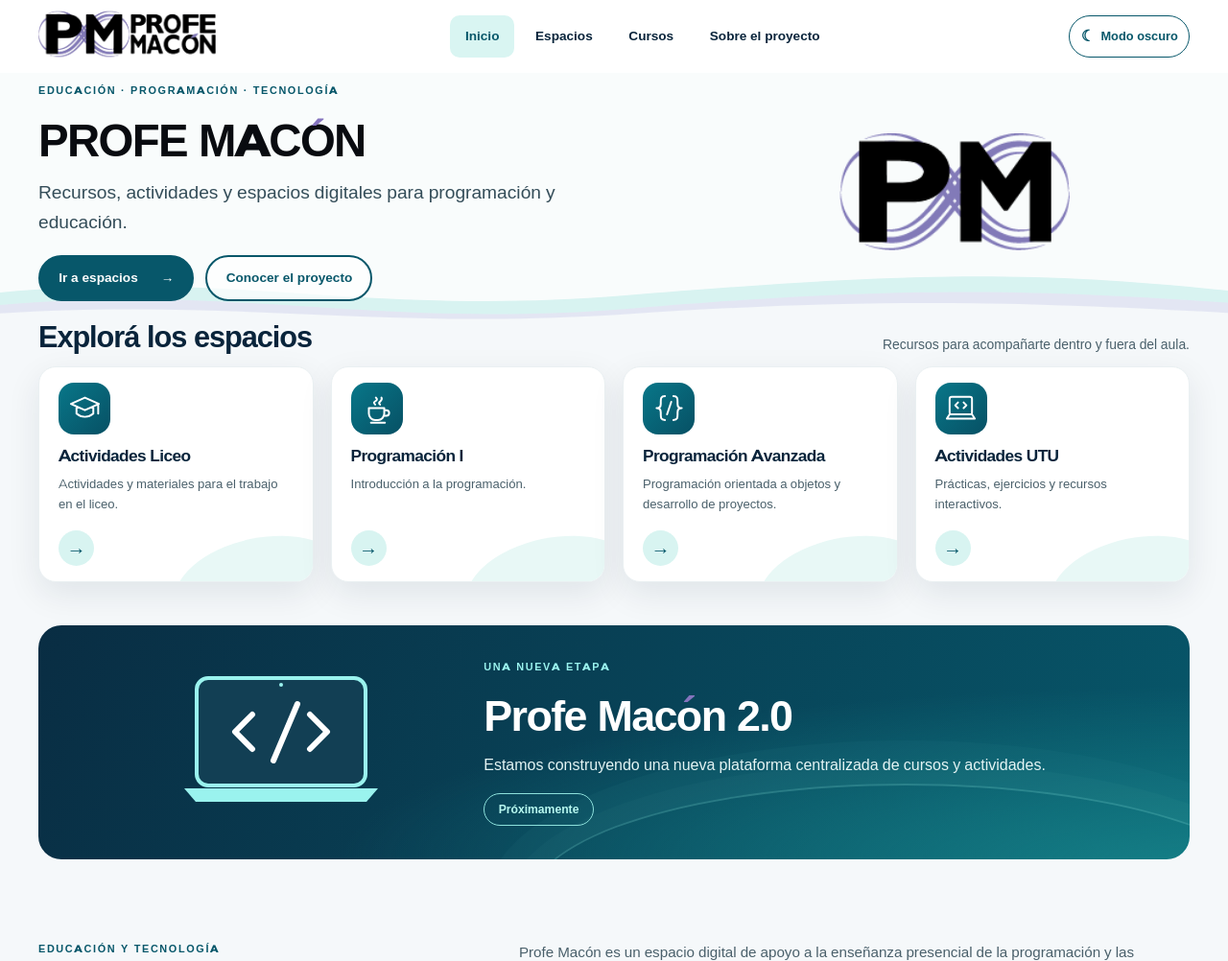
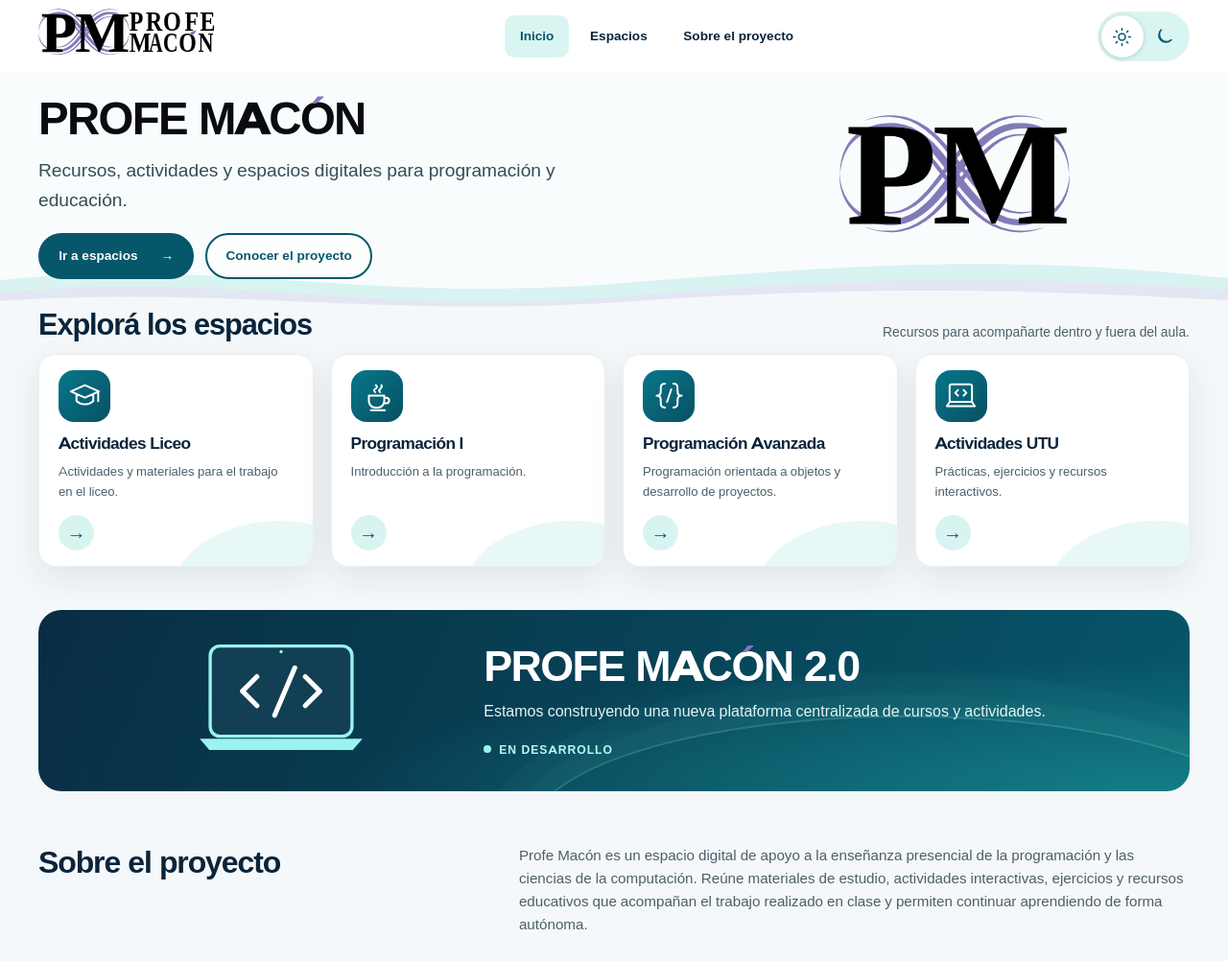
Before and after one commit to pablomacon/inicio-profemacon, a plain HTML site: page index.html in a window 1280 px wide. Shown: the top 1002 px of the page at 96% size. Drawn offline with Linux system fonts and the light colour scheme.

Commit message:
Finalizar diseño e identidad visual de Profe Macón

```diff
--- a/assets/css/styles.css
+++ b/assets/css/styles.css
@@ -33,19 +33,6 @@
 [data-theme="dark"] .theme-moon { display: none; }
 [data-theme="dark"] .theme-sun { display: inline; }
 
-[data-theme="dark"] {
-  color-scheme: dark;
-  --ink: #f1f7fa;
-  --navy: #e3eef4;
-  --petrol: #83e0db;
-  --lavender: #c9bafa;
-  --background: #101b25;
-  --muted: #b1c4d0;
-  --shadow: 0 12px 35px #0005;
-  --surface: #182936;
-  --border: #344957;
-  --accent-surface: #223c49;
-}
 
 [data-theme="dark"] :focus-visible { outline-color: var(--lavender); }
 [data-theme="dark"] :is(.header, .card, .footer, .skip-link) {
@@ -82,3 +69,90 @@
 
   .theme-toggle { grid-column: 2; grid-row: 1; }
 }
+
+/* Shared design tokens and final component refinements. */
+:root {
+  --font-family: Montserrat, Arial, sans-serif;
+  --size-h1: clamp(2.8rem, 5vw, 4.6rem);
+  --size-h2: clamp(1.75rem, 2.4vw, 2rem);
+  --size-h3: 1.08rem;
+  --surface: #fff;
+  --header-surface: #fff;
+  --hero-surface: #f9fcfc;
+  --border: #eaf0f2;
+  --border-hover: #93cbc8;
+  --accent-surface: #d9f5f2;
+  --focus: #8574be;
+  --button-primary-bg: #07576a;
+  --button-primary-text: #fff;
+  --button-secondary-bg: #ffffffba;
+  --shadow-hover: 0 18px 38px rgba(9,36,59,.15);
+  --radius-card: 18px;
+  --radius-pill: 999px;
+  --space-card: 20px 22px;
+}
+[data-theme="dark"] {
+  color-scheme: dark;
+  --ink: #f1f7fa;
+  --navy: #e3eef4;
+  --petrol: #83e0db;
+  --lavender: #c9bafa;
+  --background: #101b25;
+  --muted: #b1c4d0;
+  --shadow: 0 12px 35px #0005;
+  --surface: #182936;
+  --border: #344957;
+  --accent-surface: #223c49;
+
+  --header-surface: #182936;
+  --hero-surface: #152530;
+  --border-hover: #83e0db;
+  --focus: #c9bafa;
+  --button-primary-bg: #83e0db;
+  --button-primary-text: #10232b;
+  --button-secondary-bg: #182936;
+  --shadow-hover: 0 18px 38px #0007;
+}
+body, h1, h2, h3, button { font-family: var(--font-family); }
+:focus-visible { outline-color: var(--focus); }
+.header, .footer { background: var(--header-surface); }
+.hero { background: var(--hero-surface); }
+.hero h1 { font-size: var(--size-h1); }
+.section-heading h2 { font-size: var(--size-h2); }
+.card h3 { font-size: var(--size-h3); overflow-wrap: anywhere; }
+/* Keep the real accented character in the document for selection and assistive technology. */
+.accent-letter { position: relative; display: inline-block; color: transparent; }
+.accent-letter::before { content: attr(data-letter); position: absolute; inset: 0; color: var(--accent-letter-color); }
+.accent-letter::after { content: '\00b4'; position: absolute; left: 0; top: 0; width: 100%; color: var(--lavender); text-align: center; line-height: 1; pointer-events: none; }
+.hero h1 { --accent-letter-color: var(--ink); }
+.future h2 { --accent-letter-color: #fff; }
+.button { font-weight: 600; }
+.button-primary { background: var(--button-primary-bg); border-color: var(--button-primary-bg); color: var(--button-primary-text); }
+.button-outline { background: var(--button-secondary-bg); }
+.card { min-height: 235px; padding: var(--space-card); background: var(--surface); border-color: var(--border); border-radius: var(--radius-card); transition: transform .2s, box-shadow .2s, border-color .2s; }
+.card:hover { transform: translateY(-4px); border-color: var(--border-hover); box-shadow: var(--shadow-hover); }
+.card-arrow { transition: transform .2s; }
+.card:hover .card-arrow, .card:focus-visible .card-arrow { transform: translateX(4px); }
+.future { padding-block: 25px; }
+.future-illustration svg { width: min(100%, 210px); }
+.future h2 { margin-bottom: .55rem; }
+.future p:not(.eyebrow) { margin-bottom: .8rem; }
+.development-status { display: inline-flex; align-items: center; gap: .5rem; color: #b8f8f0; font-size: .76rem; font-weight: 700; letter-spacing: .08em; }
+.development-status::before { content: ''; width: .5rem; height: .5rem; border-radius: 50%; background: #9af3ee; }
+.about { padding-block: 55px; }
+.about h2 { font-size: clamp(1.75rem, 2.5vw, 2rem); }
+.theme-selector:not([hidden]) { display: inline-flex; flex: none; padding: 3px; border: 1px solid var(--border); border-radius: var(--radius-pill); background: var(--accent-surface); }
+.theme-selector button { display: grid; place-items: center; width: 44px; height: 44px; border: 0; border-radius: 50%; background: transparent; color: var(--petrol); cursor: pointer; transition: background .2s, box-shadow .2s; }
+.theme-selector button[aria-pressed="true"] { background: var(--surface); box-shadow: 0 1px 5px #09243b33; }
+.theme-selector button:hover { box-shadow: inset 0 0 0 2px var(--petrol); }
+.theme-selector svg { width: 21px; height: 21px; fill: none; stroke: currentColor; stroke-width: 1.8; stroke-linecap: round; stroke-linejoin: round; }
+@media (min-width:901px) and (max-height:800px) {
+  .hero h1 { font-size: clamp(2.6rem,3.7vw,3.25rem); }
+  .card { min-height: 215px; padding: 16px 20px; }
+}
+@media (max-width:600px) {
+  .theme-selector { grid-column: 2; grid-row: 1; }
+  .future { padding: 24px; }
+  .future-illustration svg { width: 145px; }
+  .about { padding-block: 45px; }
+}
--- a/assets/js/theme.js
+++ b/assets/js/theme.js
@@ -3,38 +3,29 @@
   const systemTheme = window.matchMedia("(prefers-color-scheme: dark)");
   const storageKey = "profemacon-theme";
   let preference;
-
-  try {
-    preference = localStorage.getItem(storageKey);
-  } catch {
-    // The selector still works when storage is blocked.
-  }
+  try { preference = localStorage.getItem(storageKey); } catch { /* Storage is optional. */ }
 
   function applyTheme() {
-    const dark = preference === "dark" ||
-      (preference !== "light" && systemTheme.matches);
-
-    root.dataset.theme = dark ? "dark" : "light";
-    document.getElementById("theme-toggle")?.setAttribute("aria-pressed", String(dark));
+    const theme = preference === "light" || preference === "dark"
+      ? preference : (systemTheme.matches ? "dark" : "light");
+    root.dataset.theme = theme;
+    document.querySelectorAll("[data-theme-choice]").forEach((button) => {
+      button.setAttribute("aria-pressed", String(button.dataset.themeChoice === theme));
+    });
   }
 
   applyTheme();
   systemTheme.addEventListener("change", applyTheme);
-
   document.addEventListener("DOMContentLoaded", () => {
-    const toggle = document.getElementById("theme-toggle");
-
-    toggle.addEventListener("click", () => {
-      preference = root.dataset.theme === "dark" ? "light" : "dark";
-      try {
-        localStorage.setItem(storageKey, preference);
-      } catch {
-        // Keep the selection for the current visit.
-      }
+    const selector = document.querySelector(".theme-selector");
+    selector.addEventListener("click", (event) => {
+      const button = event.target.closest("[data-theme-choice]");
+      if (!button) return;
+      preference = button.dataset.themeChoice;
+      try { localStorage.setItem(storageKey, preference); } catch { /* Keep it for this visit. */ }
       applyTheme();
     });
-
     applyTheme();
-    toggle.hidden = false;
+    selector.hidden = false;
   });
 })();
--- a/index.html
+++ b/index.html
@@ -23,38 +23,64 @@
       property="og:image"
       content="https://profemacon.net/assets/img/logo-profemacon.png"
     />
-    <link rel="icon" type="image/png" href="assets/img/logo-pm.png" />
-    <script src="assets/js/theme.js?v=1"></script>
-    <link rel="stylesheet" href="assets/css/styles.css?v=2" />
+    <link
+      rel="icon"
+      type="image/svg+xml"
+      href="assets/img/logo-pm-fondo-claro.svg"
+    />
+    <script src="assets/js/theme.js?v=2"></script>
+    <link rel="stylesheet" href="assets/css/styles.css?v=4" />
   </head>
   <body id="inicio">
     <a class="skip-link" href="#contenido">Saltar al contenido</a>
     <header class="header">
       <div class="container header-inner">
         <a class="brand" href="#inicio" aria-label="Profe Macón, inicio">
-          <img class="logo-light"
-            src="assets/img/logo-profemacon.png"
+          <img
+            class="logo-light"
+            src="assets/img/logo-profemacon-fondo-claro.svg"
             alt="Profe Macón"
-            width="800"
-            height="300"
+            width="386"
+            height="147"
           />
-          <img class="logo-dark"
-            src="assets/img/logo-profemacon-dark.png"
+          <img
+            class="logo-dark"
+            src="assets/img/logo-profemacon-fondo-oscuro.svg"
             alt="Profe Macón"
-            width="800"
-            height="300"
+            width="386"
+            height="147"
           />
         </a>
         <nav aria-label="Navegación principal">
           <a class="nav-current" href="#inicio" aria-current="page">Inicio</a
-          ><a href="#espacios">Espacios</a><a href="#cursos">Cursos</a
+          ><a href="#espacios">Espacios</a
           ><a href="#proyecto">Sobre el proyecto</a>
         </nav>
-        <button class="theme-toggle" id="theme-toggle" type="button" aria-pressed="false" hidden>
-          <span aria-hidden="true" class="theme-moon">☾</span>
-          <span aria-hidden="true" class="theme-sun">☀</span>
-          Modo oscuro
-        </button>
+        <div class="theme-selector" role="group" aria-label="Apariencia" hidden>
+          <button
+            type="button"
+            data-theme-choice="light"
+            aria-label="Activar modo claro"
+            aria-pressed="false"
+          >
+            <svg viewBox="0 0 24 24" aria-hidden="true">
+              <circle cx="12" cy="12" r="4" />
+              <path
+                d="M12 2v2m0 16v2M2 12h2m16 0h2M4.93 4.93l1.42 1.42m11.3 11.3 1.42 1.42m0-14.14-1.42 1.42M6.35 17.65l-1.42 1.42"
+              />
+            </svg>
+          </button>
+          <button
+            type="button"
+            data-theme-choice="dark"
+            aria-label="Activar modo oscuro"
+            aria-pressed="false"
+          >
+            <svg viewBox="0 0 24 24" aria-hidden="true">
+              <path d="M20.5 15.5A8.5 8.5 0 0 1 8.5 3.5a8.5 8.5 0 1 0 12 12Z" />
+            </svg>
+          </button>
+        </div>
       </div>
     </header>
     <main id="contenido">
@@ -62,25 +88,27 @@
         <div class="hero-waves" aria-hidden="true">
           <svg viewBox="0 0 1440 230" preserveAspectRatio="none">
             <path
-              class="wave-first" fill="#d8f3f1"
+              class="wave-first"
+              fill="#d8f3f1"
               d="M0 115C270 20 423 215 733 127s455-112 707-20v123H0Z"
             />
             <path
-              class="wave-second" fill="#e7e4f4"
+              class="wave-second"
+              fill="#e7e4f4"
               opacity=".8"
               d="M0 167c280-89 438 102 743 13s450-82 697-23v73H0Z"
             />
             <path
-              class="wave-base" fill="#f5f8fa"
+              class="wave-base"
+              fill="#f5f8fa"
               d="M0 201c277-61 448 71 736 3s451-52 704-5v31H0Z"
             />
           </svg>
         </div>
         <div class="container hero-inner">
           <div class="hero-copy">
-            <p class="eyebrow">EDUCACIÓN · PROGRAMACIÓN · TECNOLOGÍA</p>
-            <h1 id="hero-title" aria-label="Profe Macón">
-              PROFE MAC<span class="accent-o" aria-hidden="true">O</span>N
+            <h1 id="hero-title">
+              PROFE MAC<span class="accent-letter" data-letter="O">Ó</span>N
             </h1>
             <p class="hero-description">
               Recursos, actividades y espacios digitales para programación y
@@ -95,8 +123,20 @@
             </div>
           </div>
           <div class="hero-art">
-            <img class="logo-light" src="assets/img/logo-pm.png" alt="" width="200" height="101" />
-            <img class="logo-dark" src="assets/img/logo-pm-dark.png" alt="" width="200" height="101" />
+            <img
+              class="logo-light"
+              src="assets/img/logo-pm-fondo-claro.svg"
+              alt=""
+              width="198"
+              height="147"
+            />
+            <img
+              class="logo-dark"
+              src="assets/img/logo-pm-fondo-oscuro.svg"
+              alt=""
+              width="198"
+              height="147"
+            />
           </div>
         </div>
       </section>
@@ -187,15 +227,14 @@
           </svg>
         </div>
         <div class="future-copy">
-          <p class="eyebrow">UNA NUEVA ETAPA</p>
-          <h2 id="future-title" aria-label="Profe Macón 2.0">
-            Profe Mac<span class="accent-o" aria-hidden="true">o</span>n 2.0
+          <h2 id="future-title">
+            PROFE MAC<span class="accent-letter" data-letter="O">Ó</span>N 2.0
           </h2>
           <p>
             Estamos construyendo una nueva plataforma centralizada de cursos y
             actividades.
           </p>
-          <span class="badge">Próximamente</span>
+          <span class="development-status">EN DESARROLLO</span>
         </div>
       </section>
       <section
@@ -204,7 +243,6 @@
         aria-labelledby="proyecto-title"
       >
         <div>
-          <p class="eyebrow">EDUCACIÓN Y TECNOLOGÍA</p>
           <h2 id="proyecto-title">Sobre el proyecto</h2>
         </div>
         <p>
@@ -219,17 +257,19 @@
     <footer class="footer">
       <div class="container footer-inner">
         <div class="footer-brand">
-          <img class="logo-light"
-            src="assets/img/logo-profemacon.png"
+          <img
+            class="logo-light"
+            src="assets/img/logo-profemacon-fondo-claro.svg"
             alt="Profe Macón"
-            width="800"
-            height="300"
+            width="386"
+            height="147"
           />
-          <img class="logo-dark"
-            src="assets/img/logo-profemacon-dark.png"
+          <img
+            class="logo-dark"
+            src="assets/img/logo-profemacon-fondo-oscuro.svg"
             alt="Profe Macón"
-            width="800"
-            height="300"
+            width="386"
+            height="147"
           />
           <div>
             <strong>profemacon.net</strong>
```
Also changed, not shown: assets/img/logo-pm-fondo-claro.svg (added), assets/img/logo-pm-fondo-oscuro.svg (added), assets/img/logo-profemacon-fondo-claro.svg (added), assets/img/logo-profemacon-fondo-oscuro.svg (added), 2 other files.
